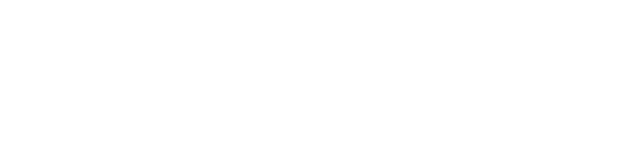
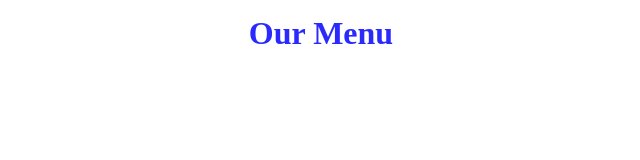
Before and after one commit to mryeminthu/our-menu-coursera, a plain HTML site: page module2-solution/index.html in a window 1280 px wide. Shown: the whole page, without its empty margins (319-959 px from the left). Drawn offline with Linux system fonts and the light colour scheme.

Commit message:
Add main title and background

```diff
--- a/module2-solution/index.html
+++ b/module2-solution/index.html
@@ -3,9 +3,10 @@
 <head>
     <meta charset="UTF-8">
     <meta name="viewport" content="width=device-width, initial-scale=1.0">
-    <title>Document</title>
+    <title>Our Menu</title>
+    <link rel="stylesheet" href="style.css">
 </head>
 <body>
-
+    <h1>Our Menu</h1>
 </body>
 </html>
--- a/module2-solution/style.css
+++ b/module2-solution/style.css
@@ -3,3 +3,14 @@
     padding: 0;
     box-sizing: border-box;
 }
+
+body {
+    background: (at top right, lightcyan, lightblue)
+}
+
+h1 {
+    text-align: center;
+    color: #0000ffd5;
+    font-weight: bold;
+    margin: 15px 0;
+}
```
